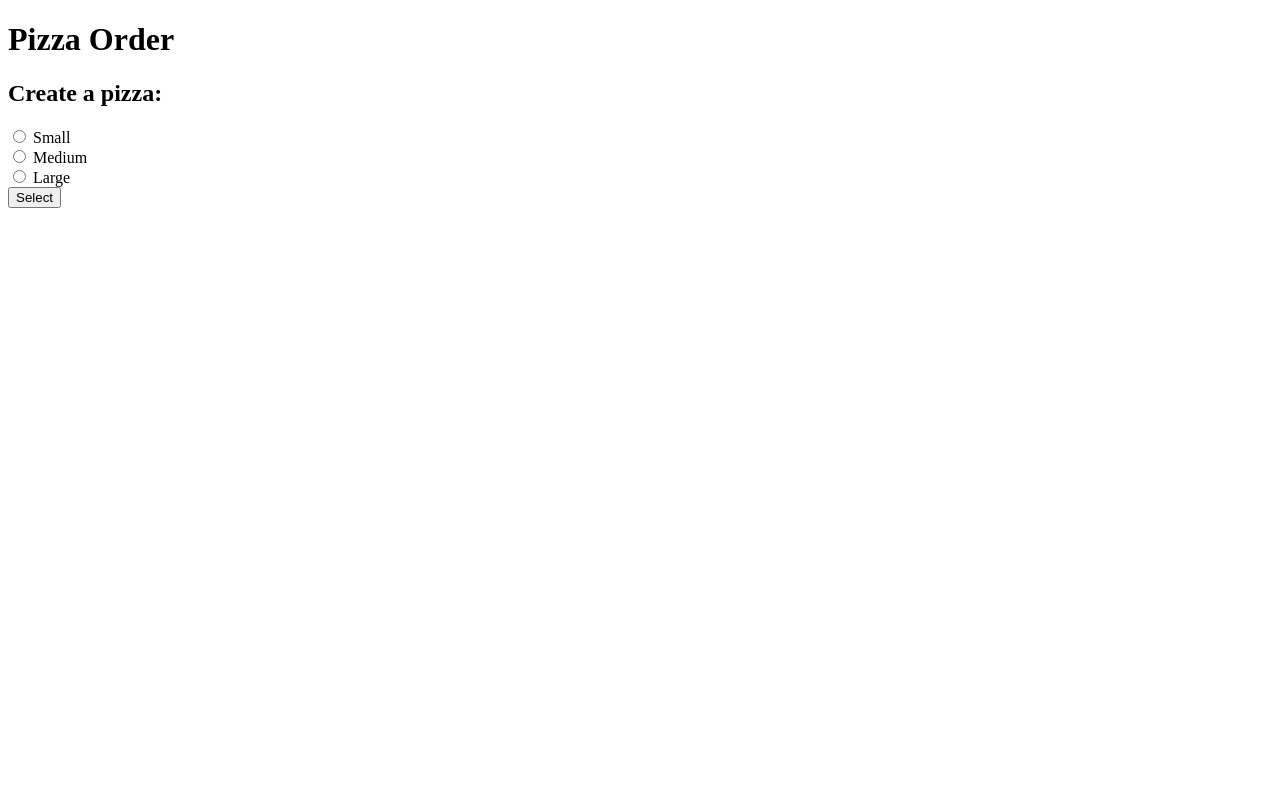
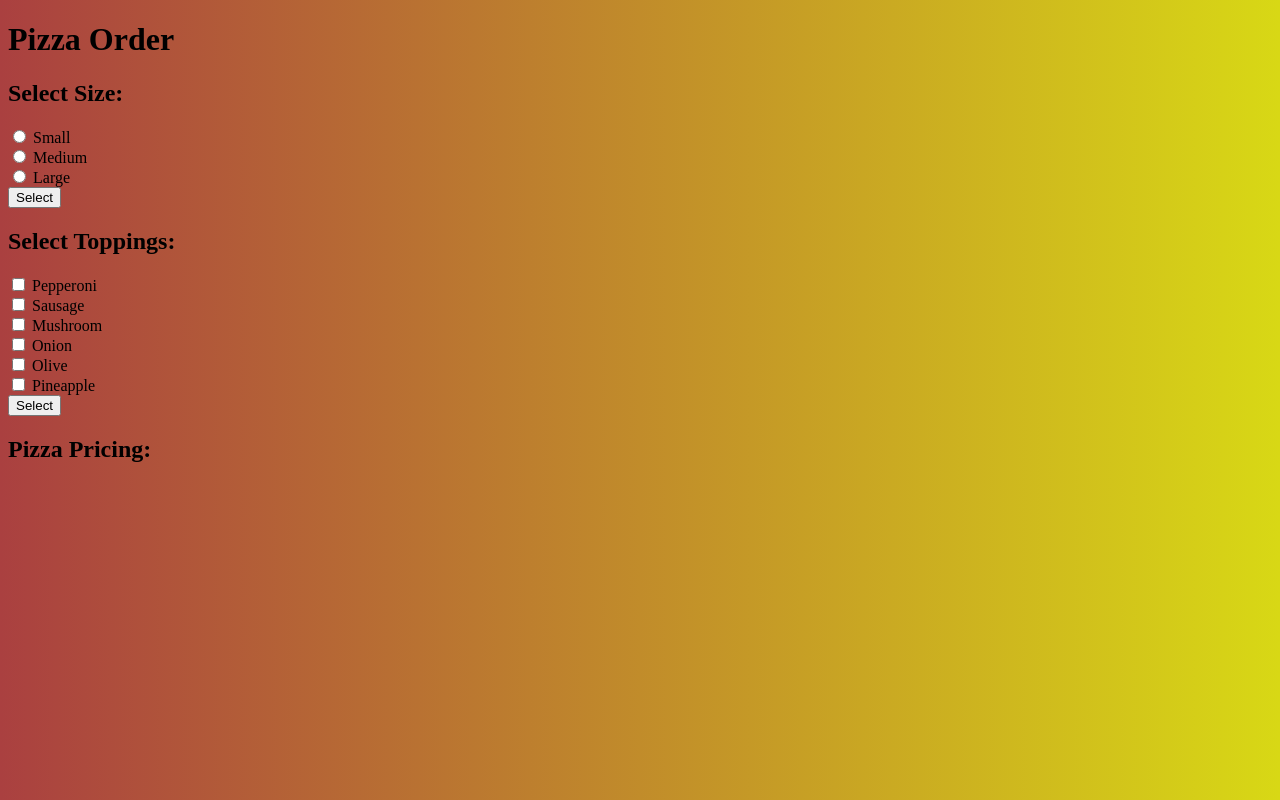
Before and after one commit to Schmelzberry/pizza-order, a plain HTML site: page index.html in a window 1280 px wide. Drawn offline with Linux system fonts and the light colour scheme.

Commit message:
added hidden pricing to HTML

```diff
--- a/css/styles.css
+++ b/css/styles.css
@@ -0,0 +1,7 @@
+.hidden {
+    display: none;
+}
+
+body {
+    background-image: linear-gradient(to right, rgb(170, 64, 64), rgb(216, 216, 21));
+}
--- a/index.html
+++ b/index.html
@@ -9,7 +9,7 @@
 </head>
 <body>
     <h1>Pizza Order</h1>
-    <h2>Create a pizza:</h2>
+    <h2>Select Size:</h2>
     <form id="new-pizza">
         <input type="radio" id="small" name="pizza_size" value="small">
         <label for ="small">Small</label><br>
@@ -19,6 +19,31 @@
         <label for ="lrg">Large</label><br>
         <button type ="submit">Select</button>
     </form>
+    <h2>Select Toppings:</h2>
+    <form id="new-toppings">
+        <input type="checkbox" id="pizza_topping1" name="pizza_topping" value="pepperoni">
+        <label for ="pizza_topping1">Pepperoni</label><br>
+        <input type="checkbox" id="pizza_topping2" name="pizza_topping" value="sausage">
+        <label for ="pizza_topping2">Sausage</label><br>
+        <input type="checkbox" id="pizza_topping3" name="pizza_topping" value="mushroom">
+        <label for ="pizza_topping3">Mushroom</label><br>
+        <input type="checkbox" id="pizza_topping4" name="pizza_topping" value="onion">
+        <label for ="pizza_topping4">Onion</label><br>
+        <input type="checkbox" id="pizza_topping5" name="pizza_topping" value="olive">
+        <label for ="pizza_topping5">Olive</label><br>
+        <input type="checkbox" id="pizza_topping6" name="pizza_topping" value="pineapple">
+        <label for ="pizza_topping6">Pineapple</label><br>
+        <button type ="submit">Select</button>
+    </form>
 
+    <h2>Pizza Pricing:</h2>
+    <div id="thepizza">
+    </div>
+
+    <div id="pizza-info" class="hidden">
+        <P>Size:<span id="size-pizza"></span></P>
+        <p>Toppings:<span id ="toppings-pizza"></span></p>
+        <p><strong>Final Price:</strong><span id ="price-pizza"></span></p>
+    </div>
 </body>
 </html>
```
